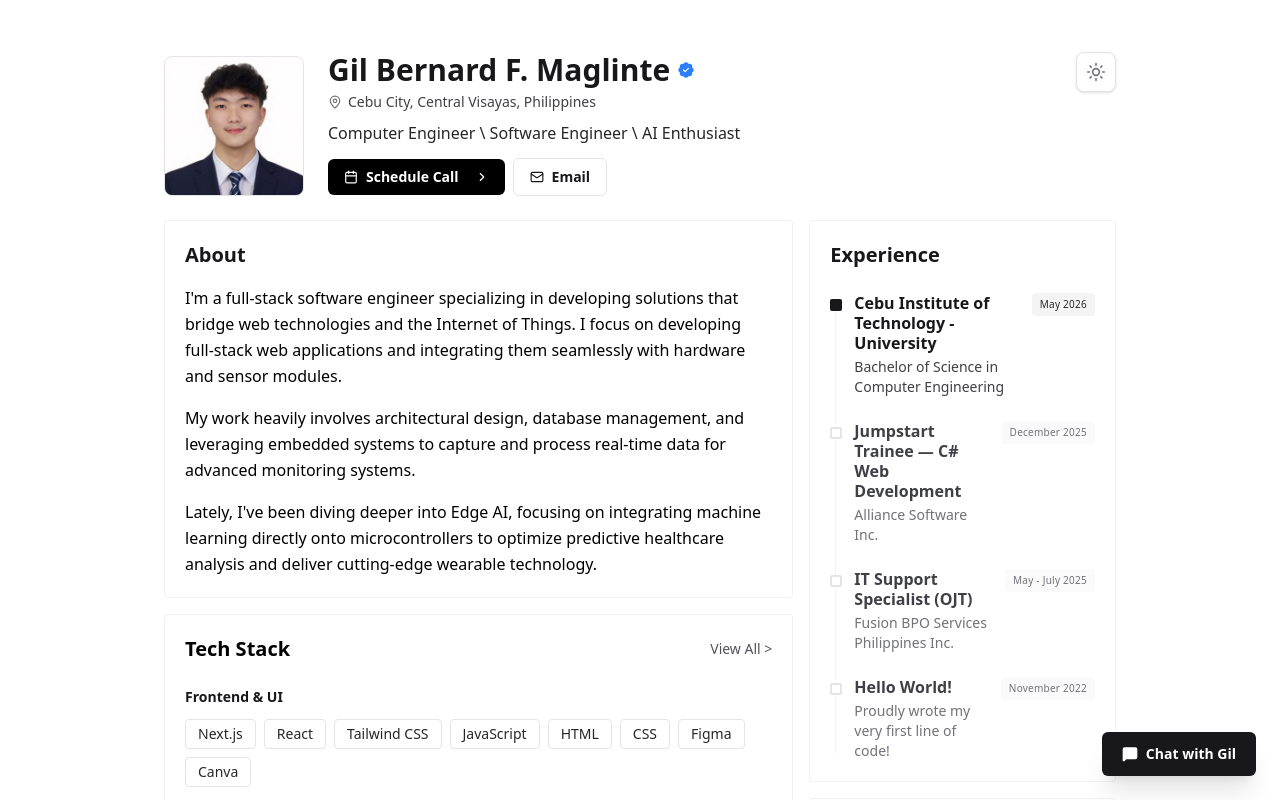
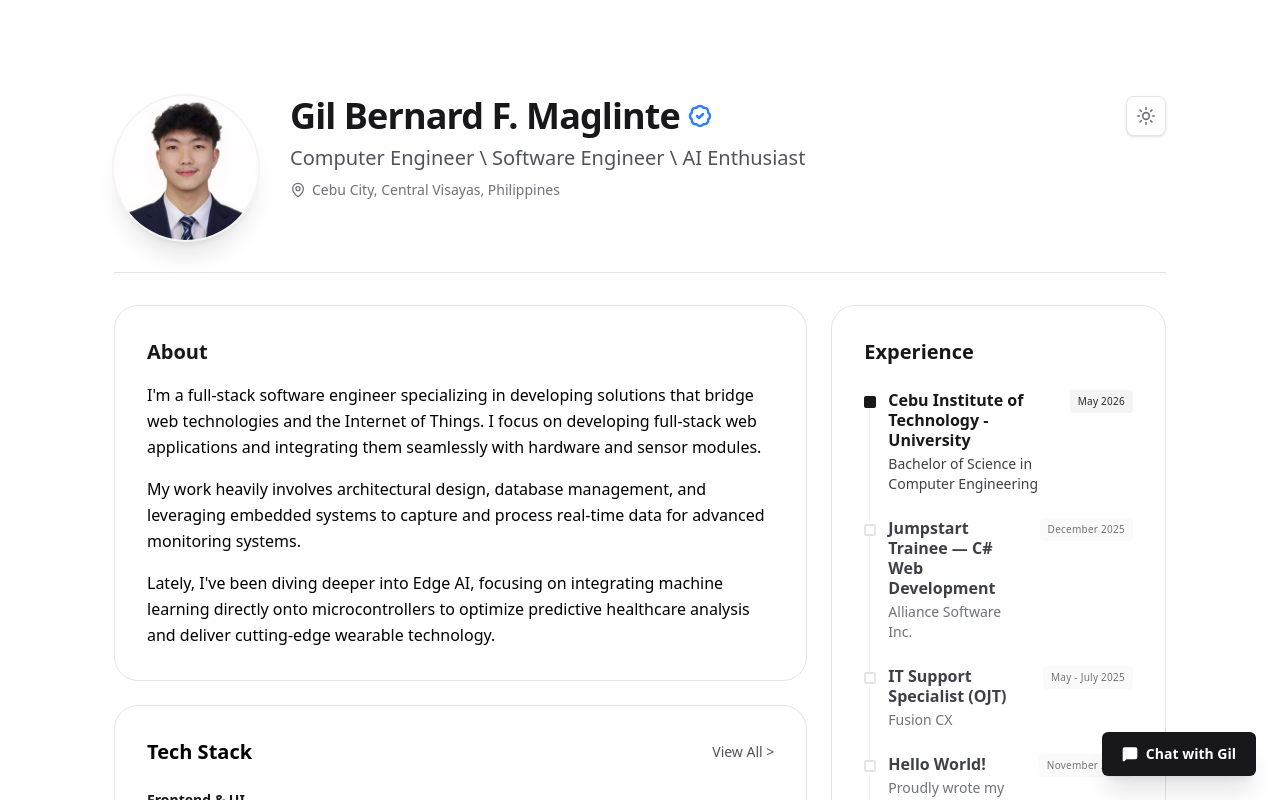
Before and after one commit to Berot1/Portfolio_v2, a Next.js app: page / in a window 1280 px wide. Shown: the top 800 px of the page. Built offline with nearby package versions, Linux system fonts and the light colour scheme.

Commit message:
change
change

```diff
--- a/src/app/page.tsx
+++ b/src/app/page.tsx
@@ -11,11 +11,12 @@ import Chat from '@/components/Chat';
 import { getGalleryImages } from '@/utils/getGalleryImages';
 
 /**
- * Reusable wrapper to maintain consistent Bento Box styling
+ * Premium Bento Box Wrapper
+ * Inspired by modern minimal design systems (Apple/Nike)
  */
 function SectionBox({ children, className = "" }: { children: React.ReactNode; className?: string }) {
   return (
-    <div className={`p-5 rounded-sm bg-white/70 dark:bg-zinc-900/40 backdrop-blur-md border border-zinc-200/50 dark:border-zinc-800/50 transition-colors ${className}`}>
+    <div className={`p-8 rounded-3xl bg-white dark:bg-zinc-900/50 border border-zinc-200 dark:border-zinc-800 transition-all hover:border-zinc-300 dark:hover:border-zinc-700 ${className}`}>
       {children}
     </div>
   );
@@ -25,17 +26,18 @@ export default function Portfolio() {
   const galleryImages = getGalleryImages();
 
   return (
-    <main className="max-w-[1000px] mx-auto px-6 py-8 md:py-12 flex flex-col gap-4">
+    <main className="max-w-[1100px] mx-auto px-6 py-16 md:py-24 flex flex-col gap-8">
 
-      {/* Hero Section */}
-      <section className="mb-2">
+      {/* Hero Section: High emphasis on clarity */}
+      <section>
         <Hero />
       </section>
 
-      {/* Main Content: Split Layout */}
-      <div className="grid grid-cols-1 lg:grid-cols-12 gap-4">
-        {/* Left Column: About, Stack, Projects */}
-        <div className="lg:col-span-8 flex flex-col gap-4">
+      {/* Main Content Grid */}
+      <div className="grid grid-cols-1 lg:grid-cols-12 gap-6">
+
+        {/* Primary Content: About, Tech, Projects */}
+        <div className="lg:col-span-8 flex flex-col gap-6">
           <SectionBox>
             <About />
           </SectionBox>
@@ -47,9 +49,9 @@ export default function Portfolio() {
           </SectionBox>
         </div>
 
-        {/* Right Column: Experience + Certifications */}
-        <aside className="lg:col-span-4 flex flex-col gap-4">
-          <SectionBox>
+        {/* Sidebar: Professional History */}
+        <aside className="lg:col-span-4 flex flex-col gap-6">
+          <SectionBox className="h-full">
             <Experience />
           </SectionBox>
           <SectionBox>
@@ -58,20 +60,22 @@ export default function Portfolio() {
         </aside>
       </div>
 
-      {/* Social/Connection Grid */}
-      <ConnectGrid />
+      {/* Social / Connect Section */}
+      <section>
+        <ConnectGrid />
+      </section>
 
-      {/* Gallery Section */}
+      {/* Immersive Gallery Section */}
       <SectionBox>
         <Gallery galleryImages={galleryImages} />
       </SectionBox>
 
       {/* Footer */}
-      <footer className="pt-10">
+      <footer className="mt-10 border-t border-zinc-200 dark:border-zinc-800 pt-8">
         <Footer />
       </footer>
 
-      {/* Floating Chat */}
+      {/* Floating Interaction */}
       <Chat />
     </main>
   );
--- a/src/components/sections/Hero.tsx
+++ b/src/components/sections/Hero.tsx
@@ -1,77 +1,54 @@
 import React from 'react';
 import { personalInfo } from '@/data/portfolio';
-import { MapPin, Mail, Calendar, ChevronRight, BadgeCheck } from 'lucide-react';
+import { MapPin, BadgeCheck, } from 'lucide-react';
 import Image from 'next/image';
 import ThemeToggle from '../ThemeToggle';
 
 export default function Hero() {
   return (
-    <section className="flex flex-col md:flex-row gap-5 md:gap-6 items-start">
-
-      {/* Profile Image - Reduced size for a more compact look */}
+    <section className="relative flex flex-col sm:flex-row items-center sm:items-start gap-8 pb-8 border-b border-zinc-200 dark:border-zinc-800">
+      {/* Profile Image - Circle Treatment */}
       <div className="shrink-0">
-        <div className="mt-2 group w-24 h-24 md:w-35 md:h-35 rounded-lg overflow-hidden relative border border-zinc-200 dark:border-zinc-800 bg-zinc-100 dark:bg-zinc-900 cursor-pointer">
+        <div className="relative w-32 h-32 md:w-36 md:h-36 rounded-full overflow-hidden ring-2 ring-zinc-100 dark:ring-zinc-800 shadow-xl">
           <Image
             src="/image/profile.jpg"
             alt={personalInfo.name}
             fill
-            className="object-cover transition-transform duration-500 ease-in-out group-hover:scale-[1.03]"
+            className="object-cover transition-transform duration-500 hover:scale-110"
+            priority
           />
-          <div className="absolute inset-0 bg-black/0 group-hover:bg-black/10 transition-colors duration-500 pointer-events-none" />
         </div>
       </div>
 
       {/* Hero Content */}
-      <div className="flex-1 w-full md:pt-1">
-        <div className="flex justify-between items-start gap-3">
-          {/* Reduced vertical spacing from space-y-4 to space-y-2.5 */}
-          <div className="space-y-2.5">
+      <div className="flex-1 w-full text-center sm:text-left">
+        <div className="flex flex-col sm:flex-row justify-between items-center sm:items-start gap-4">
+          <div className="space-y-2">
 
-            {/* Name & Location */}
-            <div>
-              <h1 className="text-2xl md:text-3xl font-bold text-zinc-900 dark:text-white flex items-center gap-1.5">
-                {personalInfo.name}
-                <BadgeCheck className="w-4 h-4 md:w-5 md:h-5 fill-blue-500 text-white dark:text-black" strokeWidth={1.5}/>
-              </h1>
-              <p className="text-sm text-zinc-700 dark:text-zinc-300 flex items-center gap-1.5 mt-1 font-medium">
-                <MapPin className="w-3.5 h-3.5 text-zinc-500 dark:text-zinc-400" />
-                {personalInfo.location}
-              </p>
-            </div>
+            <h1 className="text-4xl font-extrabold tracking-tight text-zinc-900 dark:text-zinc-50 flex items-center justify-center sm:justify-start gap-2">
+              {personalInfo.name}
+              <BadgeCheck className="w-6 h-6 text-blue-500" strokeWidth={2.5} />
+            </h1>
 
-            {/* Role Title */}
-            <p className="text-base text-zinc-800 dark:text-zinc-200 font-medium leading-snug">
+            <p className="text-xl text-zinc-600 dark:text-zinc-400 font-medium">
               {personalInfo.role}
             </p>
 
-            {/* Action Buttons - Reduced padding and made text slightly tighter */}
-            <div className="flex flex-wrap items-center gap-2 pt-1">
-              <button className="flex items-center justify-between gap-2 bg-black text-white dark:bg-white dark:text-black px-4 py-2 rounded-md text-sm font-semibold hover:bg-zinc-800 dark:hover:bg-zinc-200 transition-colors w-full sm:w-auto">
-                <div className="flex items-center gap-2">
-                  <Calendar className="w-3.5 h-3.5" />
-                  Schedule Call
-                </div>
-                <ChevronRight className="w-3.5 h-3.5 sm:ml-2" />
-              </button>
-
-              <a href={`mailto:${personalInfo.email}`} className="flex items-center justify-center gap-2 bg-white dark:bg-zinc-900 border border-zinc-200 dark:border-zinc-800 text-zinc-900 dark:text-white px-4 py-2 rounded-md text-sm font-semibold hover:bg-zinc-50 dark:hover:bg-zinc-800 transition-colors w-full sm:w-auto">
-                <Mail className="w-3.5 h-3.5" />
-                Email
-              </a>
+            <div className="flex items-center justify-center sm:justify-start gap-1.5 text-sm text-zinc-500 dark:text-zinc-500 mt-2">
+              <MapPin className="w-4 h-4" />
+              {personalInfo.location}
             </div>
-
           </div>
 
-          {/* Theme Toggle - Aligned to the far right */}
-          <div className="shrink-0 hidden md:block">
+          <div className="hidden sm:block">
             <ThemeToggle />
           </div>
         </div>
+      </div>
 
-        {/* Mobile Theme Toggle - Shown below content on small screens */}
-        <div className="mt-4 md:hidden">
-          <ThemeToggle />
-        </div>
+      {/* Mobile-only Theme Toggle */}
+      <div className="sm:hidden w-full flex justify-center">
+        <ThemeToggle />
       </div>
     </section>
   );
--- a/src/data/portfolio.ts
+++ b/src/data/portfolio.ts
@@ -71,7 +71,7 @@ export const experience = [
   },
   {
     role: "IT Support Specialist (OJT)",
-    company: "Fusion BPO Services Philippines Inc.",
+    company: "Fusion CX",
     year: "May - July 2025",
     achievements: [
       "Performed diagnostic testing and system checks on workstations, network devices, and peripherals to ensure operational integrity and user safety.",
```
